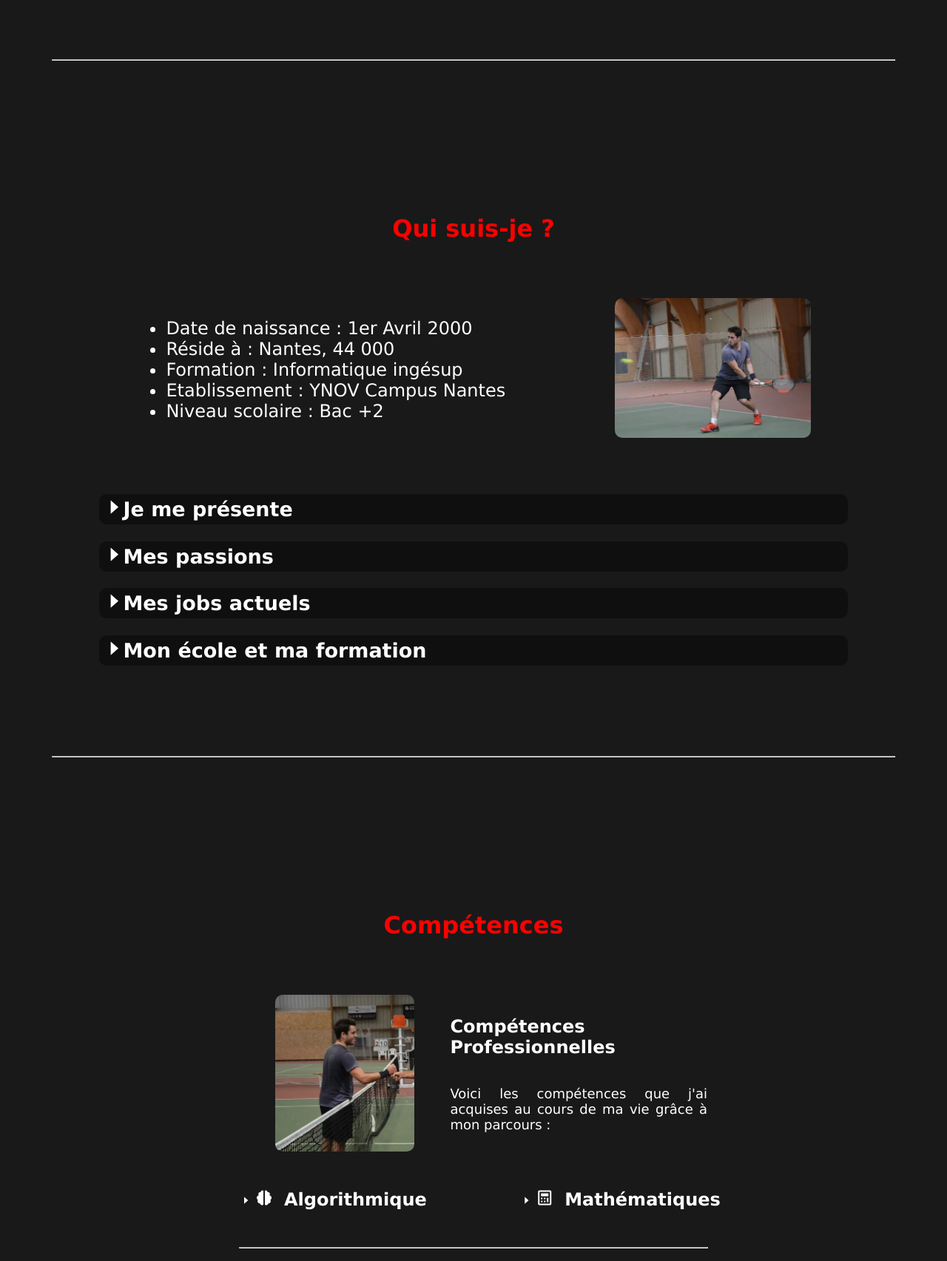
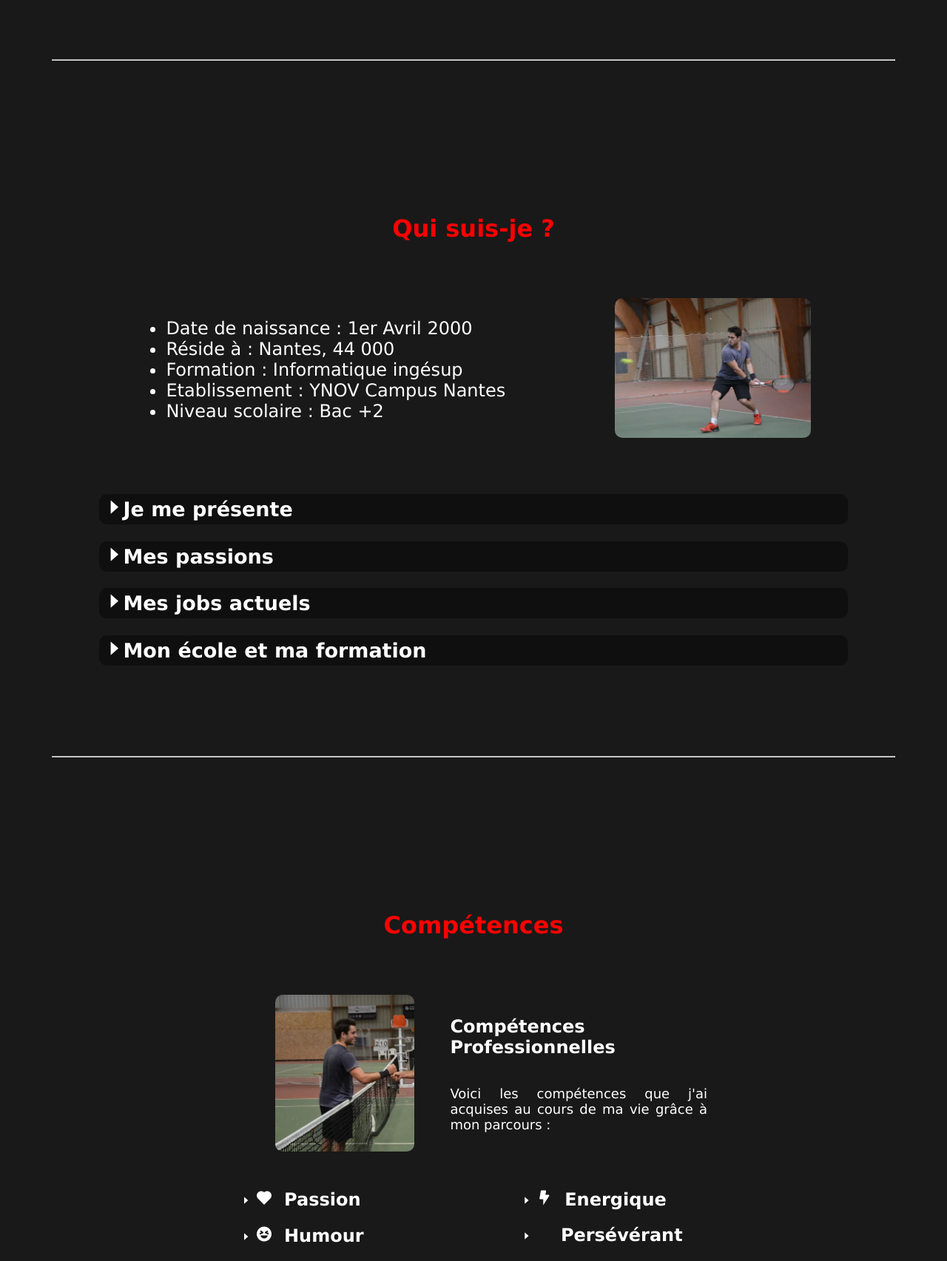
Before and after one commit to VicAffile/cv, a PHP site: page / in a window 1280 px wide; the page is wider, and only the part inside the window is pictured. Shown: the part 453-2158 px from the top of that part at 74% size. Run offline with PHP 8.4, Linux system fonts and the light colour scheme; some libraries are stand-ins or nearby versions.

Commit message:
competence pro

```diff
--- a/css/competence.css
+++ b/css/competence.css
@@ -104,8 +104,23 @@ h1+.competence_ligne div h3:hover {
     content: "\f38b";
 }
 
+#energique .logo::before {
+    content: "\ec26";
+    font-family: 'boxicons';
+}
+
 #html .logo::before {
     content: "\f13b";
+}
+
+#humour .logo::before {
+    content: "\ed54";
+    font-family: 'boxicons';
+}
+
+#initiative .logo::before {
+    content: "\ec4c";
+    font-family: 'boxicons';
 }
 
 #java .logo::before {
@@ -130,6 +145,16 @@ h1+.competence_ligne div h3:hover {
     content: "\f419";
 }
 
+#passion .logo::before {
+    content: "\ed36";
+    font-family: 'boxicons';
+}
+
+#perseverant .logo::before {
+    content: "\f6df";
+    font-family: "Font Awesome 5 Pro";
+}
+
 #php .logo::before {
     content: "\f457";
     font-weight: 900;
@@ -138,3 +163,9 @@ h1+.competence_ligne div h3:hover {
 #python .logo::before {
     content: "\f3e2      ";
 }
+
+#travail .logo::before {
+    content: "\f6de";
+    font-family: "Font Awesome 5 Pro";
+    font-weight: 900;
+}
--- a/css/style.css
+++ b/css/style.css
@@ -52,4 +52,5 @@ section h1 {
     --couleur-fond: rgba(0, 0, 0, 0.9);
     --couleur-header: rgba(0, 0, 0, 0.6);
     --couleur-form: rgba(0, 0, 0, 0.4);
+    --couleur-conteneur: rgba(0, 0, 0, 0.4);
 }
--- a/index.html
+++ b/index.html
@@ -124,6 +124,36 @@
             </div>
         </div>
 
+        <div class="competence_ligne competence_ligne_info">
+            <div class="competence_conteneur">
+                <div id="passion" onclick="competence_clique(this)"><span class="fleche droite"></span><span class="fleche bas"></span><span class="logo"></span><span>Passion</span></div>
+                <ul></ul>
+            </div>
+            <div class="competence_conteneur">
+                <div id="energique" onclick="competence_clique(this)"><span class="fleche droite"></span><span class="fleche bas"></span><span class="logo"></span><span>Energique</span></div>
+                <ul></ul>
+            </div>
+        </div>
+        <div class="competence_ligne competence_ligne_info">
+            <div class="competence_conteneur">
+                <div id="humour" onclick="competence_clique(this)"><span class="fleche droite"></span><span class="fleche bas"></span><span class="logo"></span><span>Humour</span></div>
+                <ul></ul>
+            </div>
+            <div class="competence_conteneur">
+                <div id="perseverant" onclick="competence_clique(this)"><span class="fleche droite"></span><span class="fleche bas"></span><span class="logo"></span><span>Persévérant</span></div>
+                <ul></ul>
+            </div>
+        </div>
+        <div class="competence_ligne competence_ligne_info">
+            <div class="competence_conteneur">
+                <div id="travail" onclick="competence_clique(this)"><span class="fleche droite"></span><span class="fleche bas"></span><span class="logo"></span><span>Travailleur</span></div>
+                <ul></ul>
+            </div>
+            <div class="competence_conteneur">
+                <div id="initiative" onclick="competence_clique(this)"><span class="fleche droite"></span><span class="fleche bas"></span><span class="logo"></span><span>Esprit d'initiative</span></div>
+                <ul></ul>
+            </div>
+        </div>
         <div class="competence_ligne competence_ligne_info">
             <div class="competence_conteneur">
                 <div id="algo" onclick="competence_clique(this)"><span class="fleche droite"></span><span class="fleche bas"></span><span class="logo"></span><span>Algorithmique</span></div>
--- a/js/competence.js
+++ b/js/competence.js
@@ -4,8 +4,14 @@ document.getElementById('cpp').querySelectorAll('span')[0].style.display = 'cont
 document.getElementById('cpp').querySelectorAll('span')[1].style.display = 'none';
 document.getElementById('css').querySelectorAll('span')[0].style.display = 'contents';
 document.getElementById('css').querySelectorAll('span')[1].style.display = 'none';
+document.getElementById('energique').querySelectorAll('span')[0].style.display = 'contents';
+document.getElementById('energique').querySelectorAll('span')[1].style.display = 'none';
 document.getElementById('html').querySelectorAll('span')[0].style.display = 'contents';
 document.getElementById('html').querySelectorAll('span')[1].style.display = 'none';
+document.getElementById('humour').querySelectorAll('span')[0].style.display = 'contents';
+document.getElementById('humour').querySelectorAll('span')[1].style.display = 'none';
+document.getElementById('initiative').querySelectorAll('span')[0].style.display = 'contents';
+document.getElementById('initiative').querySelectorAll('span')[1].style.display = 'none';
 document.getElementById('java').querySelectorAll('span')[0].style.display = 'contents';
 document.getElementById('java').querySelectorAll('span')[1].style.display = 'none';
 document.getElementById('js').querySelectorAll('span')[0].style.display = 'contents';
@@ -16,11 +22,16 @@ document.getElementById('mysql').querySelectorAll('span')[0].style.display = 'co
 document.getElementById('mysql').querySelectorAll('span')[1].style.display = 'none';
 document.getElementById('nodejs').querySelectorAll('span')[0].style.display = 'contents';
 document.getElementById('nodejs').querySelectorAll('span')[1].style.display = 'none';
+document.getElementById('passion').querySelectorAll('span')[0].style.display = 'contents';
+document.getElementById('passion').querySelectorAll('span')[1].style.display = 'none';
+document.getElementById('perseverant').querySelectorAll('span')[0].style.display = 'contents';
+document.getElementById('perseverant').querySelectorAll('span')[1].style.display = 'none';
 document.getElementById('php').querySelectorAll('span')[0].style.display = 'contents';
 document.getElementById('php').querySelectorAll('span')[1].style.display = 'none';
 document.getElementById('python').querySelectorAll('span')[0].style.display = 'contents';
 document.getElementById('python').querySelectorAll('span')[1].style.display = 'none';
-//document.getElementById('js').parentNode.querySelector('ul').style.display = 'none';
+document.getElementById('travail').querySelectorAll('span')[0].style.display = 'contents';
+document.getElementById('travail').querySelectorAll('span')[1].style.display = 'none';
 
 function competence_clique(e) {
     const fleches = e.querySelectorAll('span');
```
